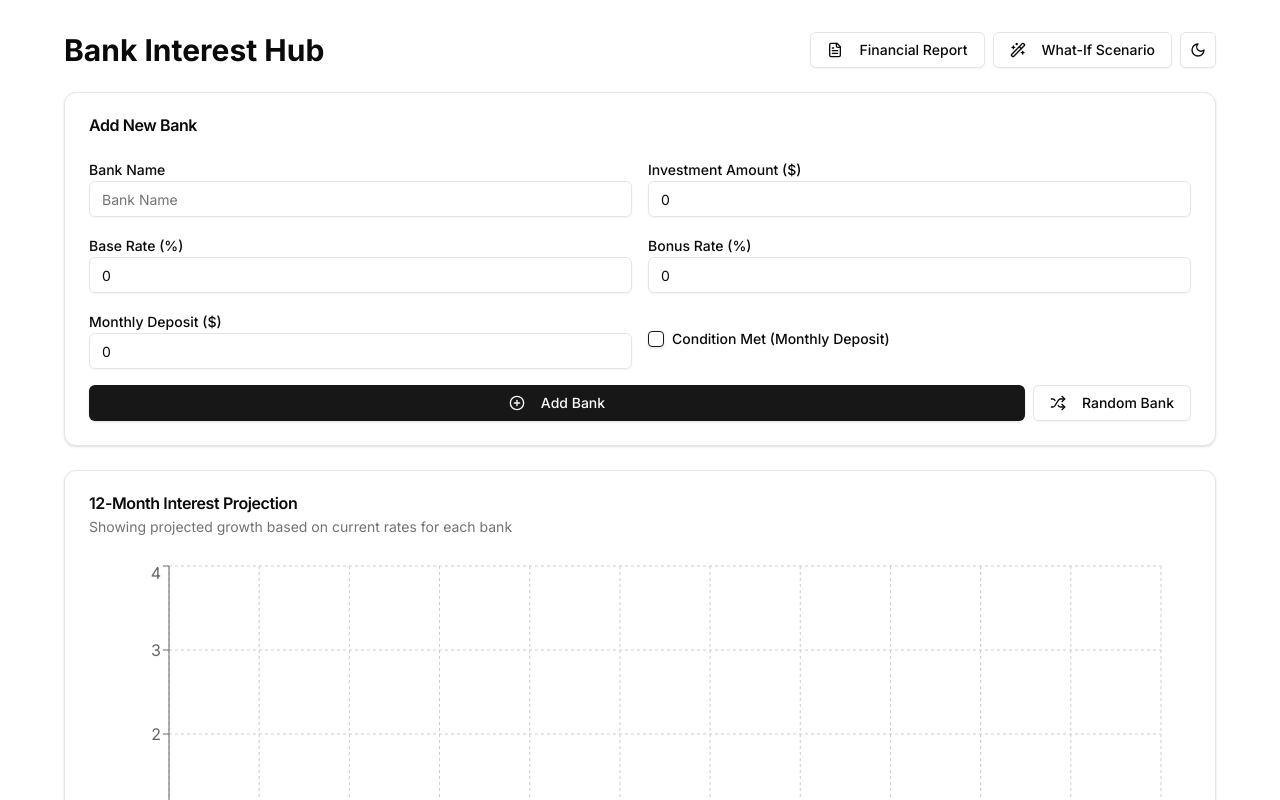
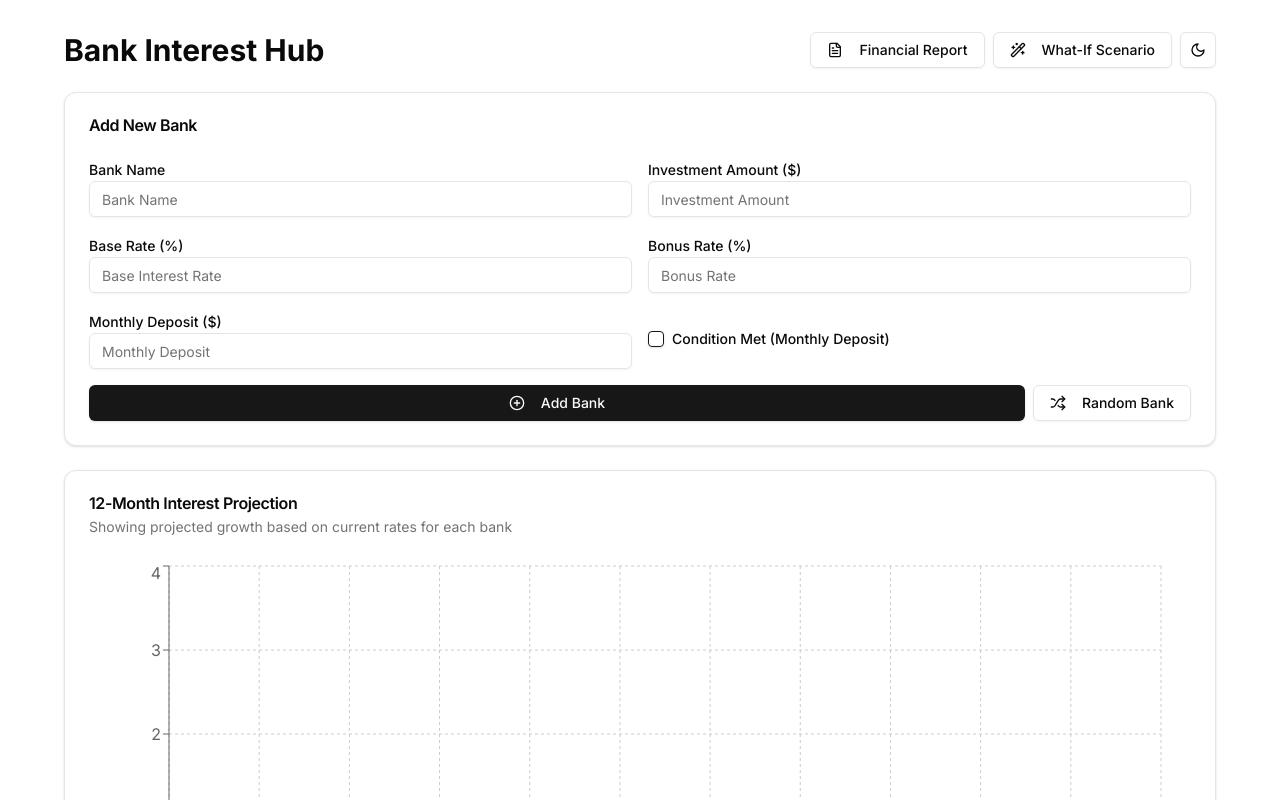
Before and after one commit to darah3ng/bank-interest-hub, a Next.js app: page / in a window 1280 px wide. Shown: the top 800 px of the page. Built offline with nearby package versions, Linux system fonts and the light colour scheme.

Commit message:
chore: refactor default input to empty string

```diff
--- a/components/AddBankForm.tsx
+++ b/components/AddBankForm.tsx
@@ -104,8 +104,7 @@ const AddBankForm: React.FC<AddBankFormProps> = ({ banks, setBanks }) => {
               <Input
                 id="investmentAmount"
                 type="number"
-                step="0.01"
-                value={newBank.investmentAmount}
+                value={newBank.investmentAmount || ''}
                 onChange={(e) =>
                   setNewBank({
                     ...newBank,
@@ -120,8 +119,7 @@ const AddBankForm: React.FC<AddBankFormProps> = ({ banks, setBanks }) => {
               <Input
                 id="baseRate"
                 type="number"
-                step="0.01"
-                value={newBank.baseRate}
+                value={newBank.baseRate || ''}
                 onChange={(e) =>
                   setNewBank({ ...newBank, baseRate: Number(e.target.value) })
                 }
@@ -134,7 +132,7 @@ const AddBankForm: React.FC<AddBankFormProps> = ({ banks, setBanks }) => {
                 id="bonusRate"
                 type="number"
                 step="0.01"
-                value={newBank.bonusRate}
+                value={newBank.bonusRate || ''}
                 onChange={(e) =>
                   setNewBank({ ...newBank, bonusRate: Number(e.target.value) })
                 }
@@ -147,7 +145,7 @@ const AddBankForm: React.FC<AddBankFormProps> = ({ banks, setBanks }) => {
                 id="monthlyDeposit"
                 type="number"
                 step="0.01"
-                value={newBank.monthlyDeposit}
+                value={newBank.monthlyDeposit || ''}
                 onChange={(e) =>
                   setNewBank({
                     ...newBank,
--- a/components/WhatIfScenario.tsx
+++ b/components/WhatIfScenario.tsx
@@ -95,11 +95,12 @@ const WhatIfScenario: React.FC<WhatIfScenarioProps> = ({ banks }) => {
             <Input
               id="additional-deposit"
               type="number"
-              value={additionalMonthlyDeposit}
+              value={additionalMonthlyDeposit || ''}
               onChange={(e) =>
                 setAdditionalMonthlyDeposit(Number(e.target.value))
               }
               min={0}
+              placeholder="Monthly Deposit"
             />
           </div>
           <Button onClick={calculateScenario} disabled={!selectedBank}>
```
